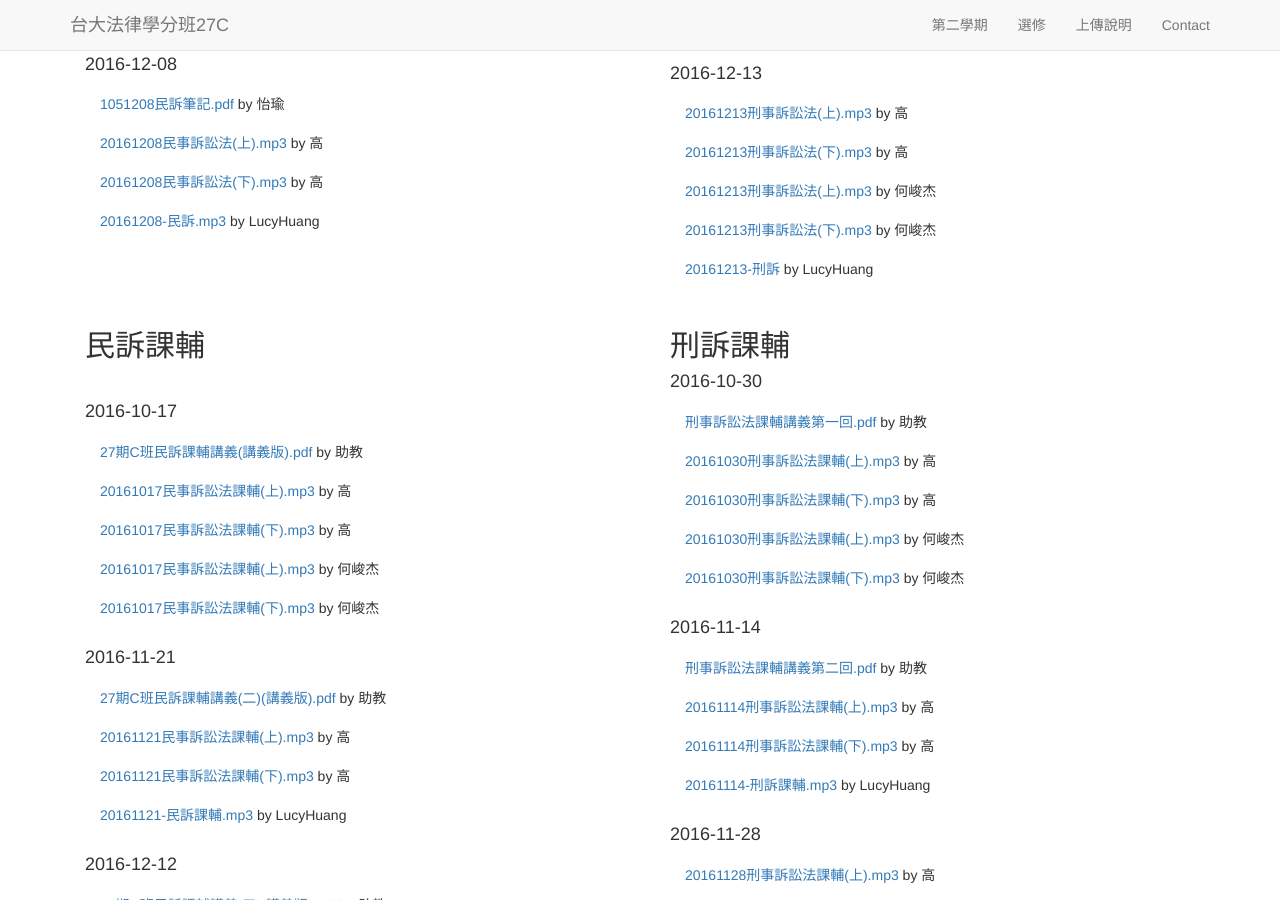
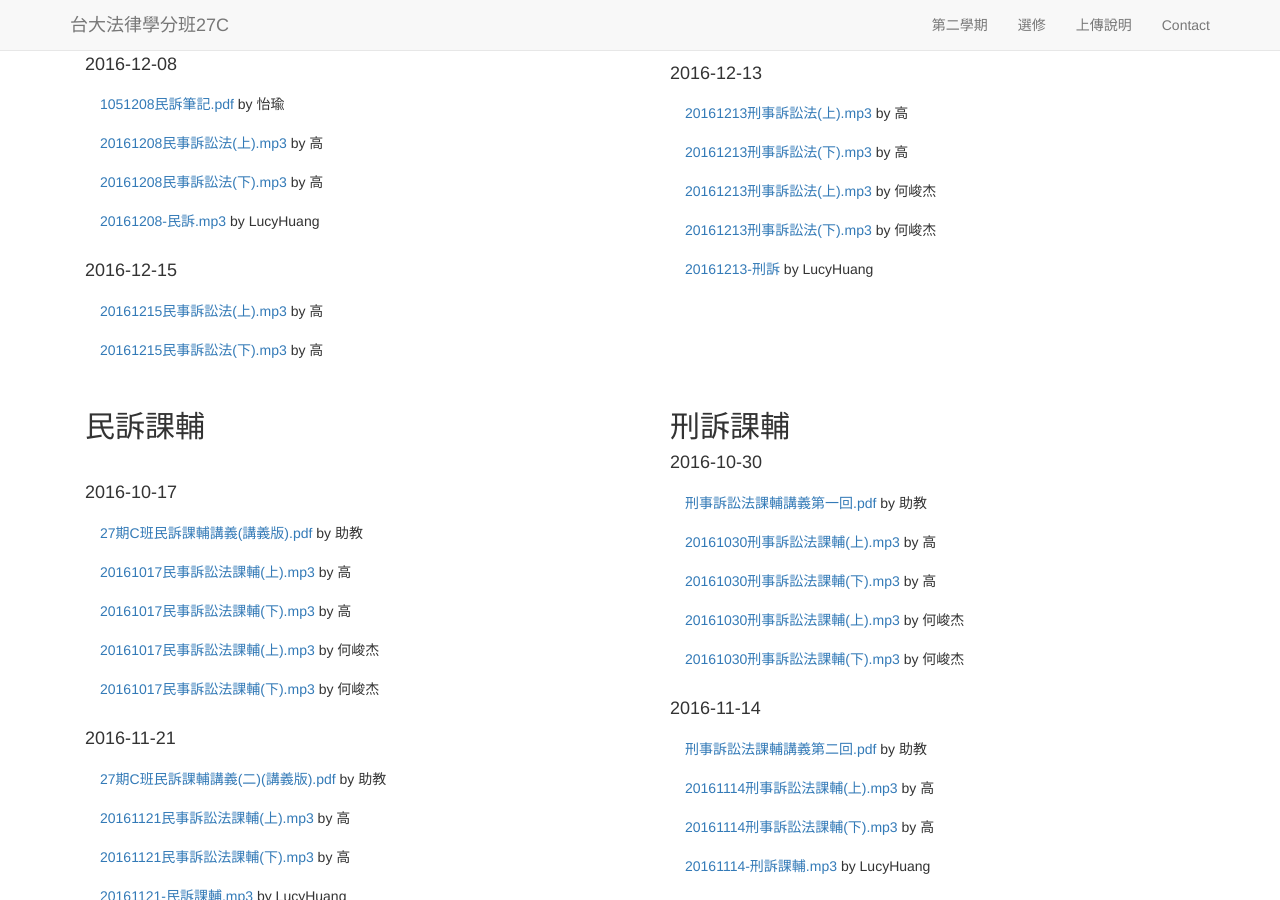
Before and after one commit to maxmilian/ntu_specs_law, a Jekyll site: the page built from semester2/index.html, in a window 1280 px wide and 900 px high, scrolled down 3058 px. Built offline with Jekyll 4.4.1, drawn with Linux system fonts in a browser that asks for light colours; nearby versions of some CDN libraries.

Commit message:
add record 20161215

```diff
--- a/semester2/index.html
+++ b/semester2/index.html
@@ -111,6 +111,11 @@ layout: template1
         <li class="list-group-item"><a href="{{ site.civil_procedure_record }}/Kao_13_1.mp3">20161208民事訴訟法(上).mp3</a> by 高</li>
         <li class="list-group-item"><a href="{{ site.civil_procedure_record }}/Kao_13_2.mp3">20161208民事訴訟法(下).mp3</a> by 高</li>
         <li class="list-group-item"><a href="{{ site.civil_procedure_record }}/Huang_13.mp3">20161208-民訴.mp3</a> by LucyHuang</li>
+      </ul>
+      <h4>2016-12-15</h4>
+      <ul class="list-group">
+        <li class="list-group-item"><a href="{{ site.civil_procedure_record }}/Kao_14_1.mp3">20161215民事訴訟法(上).mp3</a> by 高</li>
+        <li class="list-group-item"><a href="{{ site.civil_procedure_record }}/Kao_14_2.mp3">20161215民事訴訟法(下).mp3</a> by 高</li>
       </ul>
     </div>
     <div class="col-md-6">
```
